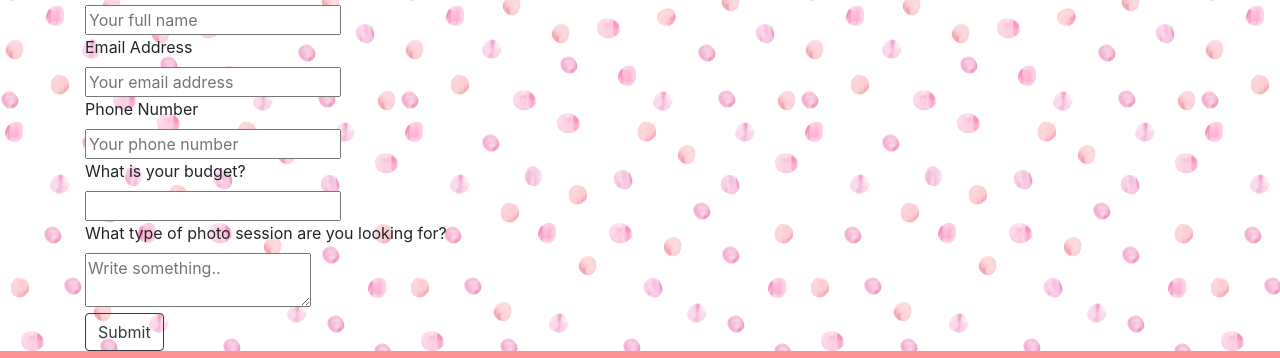
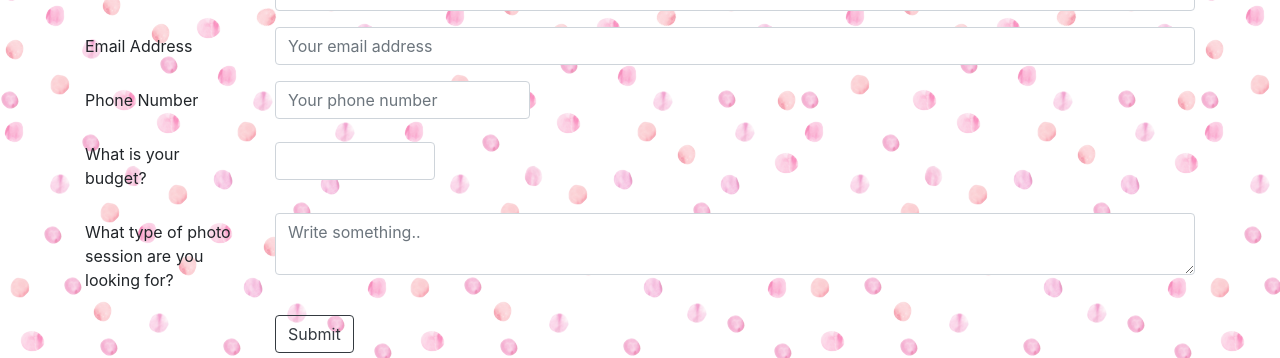
Before and after one commit to Arnold-DuFauchard/Portfolio-Project, a website: page contact.html in a window 1280 px wide. Shown: the part 289-647 px from the top of the page. Drawn offline with nearby package versions, Linux system fonts and the light colour scheme.

Commit message:
Updated contact form

```diff
--- a/contact.html
+++ b/contact.html
@@ -49,24 +49,41 @@
 
     <div class="container">
         <form class="submissionForm">
-
-          <label for="name">Full Name</label>
-          <input type="text" id="name" name="name" placeholder="Your full name" required>
-
-          <label for="email">Email Address</label>
-          <input type="email" id="email" name="email" placeholder="Your email address" required>
-
-          <label for="telephone">Phone Number</label>
-          <input type="tel" id="telephone" name="telephone" placeholder="Your phone number">
-
-          <label for="budget">What is your budget?</label>
-          <input type="text" id="budget" name="budget" required>
-
-          <label for="photos">What type of photo session are you looking for?</label>
-          <textarea id="photos" name="subject" placeholder="Write something.." required></textarea>
-
-          <input class="btn btn-outline-dark" id="submit" type="submit" value="Submit">
-
+            <div class="form-group row">
+                <label for="name" class="col-md-2 col-form-label">Full Name</label>
+                <div class="col-md-10">
+                    <input type="text" class="form-control" id="name" name="name" placeholder="Your full name" required>
+                </div>
+            </div>
+            <div class="form-group row">
+                <label for="email" class="col-md-2 col-form-label">Email Address</label>
+                <div class="col-md-10">
+                    <input type="email" class="form-control" id="email" name="email" placeholder="Your email address" required>
+                </div>
+            </div>
+            <div class="form-group row">
+                <label for="telephone" class="col-md-2 col-form-label">Phone Number</label>
+                <div class="col-5 col-md-3">
+                    <input type="tel" class="form-control" id="telephone" name="telephone" placeholder="Your phone number">
+                </div>
+            </div>
+            <div class="form-group row">
+                <label for="budget" class="col-md-2 col-form-label">What is your budget?</label>
+                <div class="col-md-2 col-form-label">
+                    <input type="text" class="form-control" id="budget" name="budget" required>
+                </div>
+            </div>
+            <div class="form-group row">
+                <label for="photos" class="col-md-2 col-form-label">What type of photo session are you looking for?</label>
+                <div class="col-md-10">
+                    <textarea id="photos" class="form-control" name="subject" placeholder="Write something.." required></textarea>
+                </div>
+            </div>
+            <div class="form-group row">
+                <div class="offset-md-2 col-md-10">
+                    <input class="btn btn-outline-dark" id="submit" type="submit" value="Submit">
+                </div>
+            </div>
         </form>
     </div>
 
```
